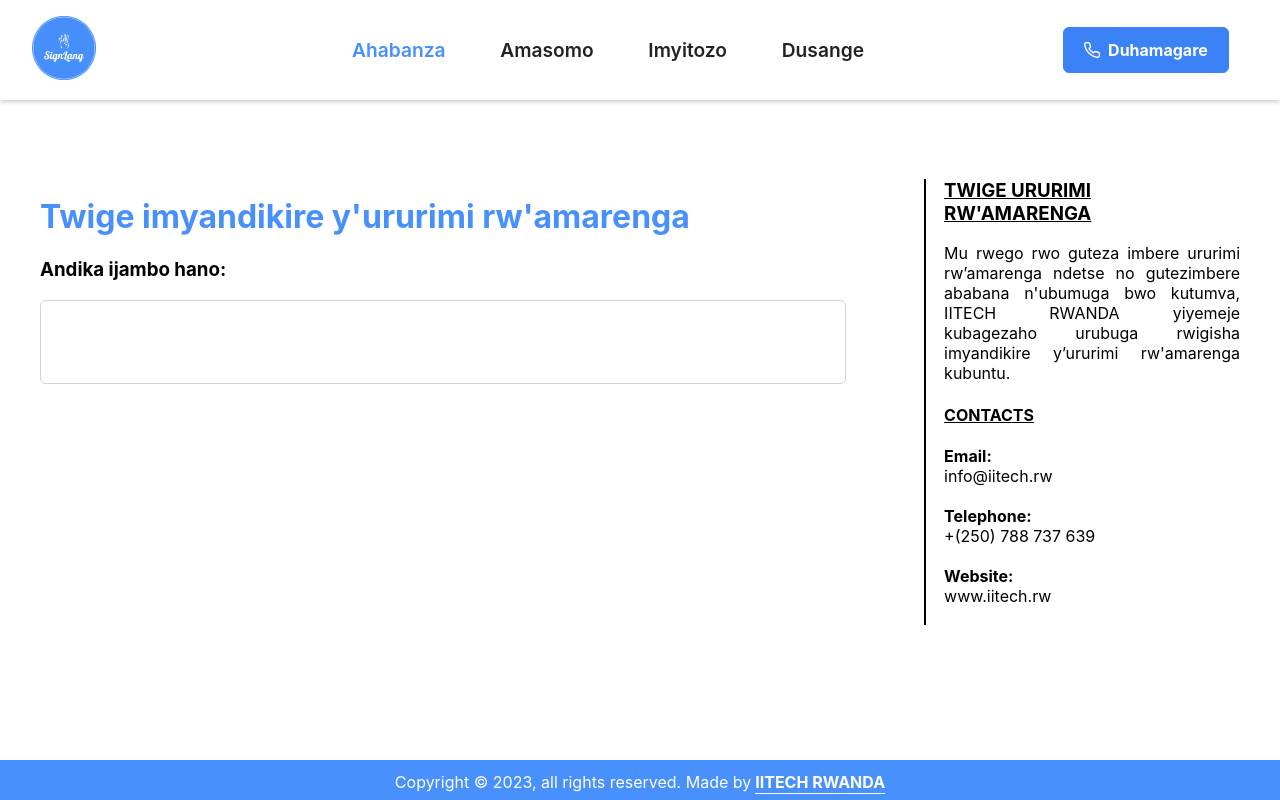
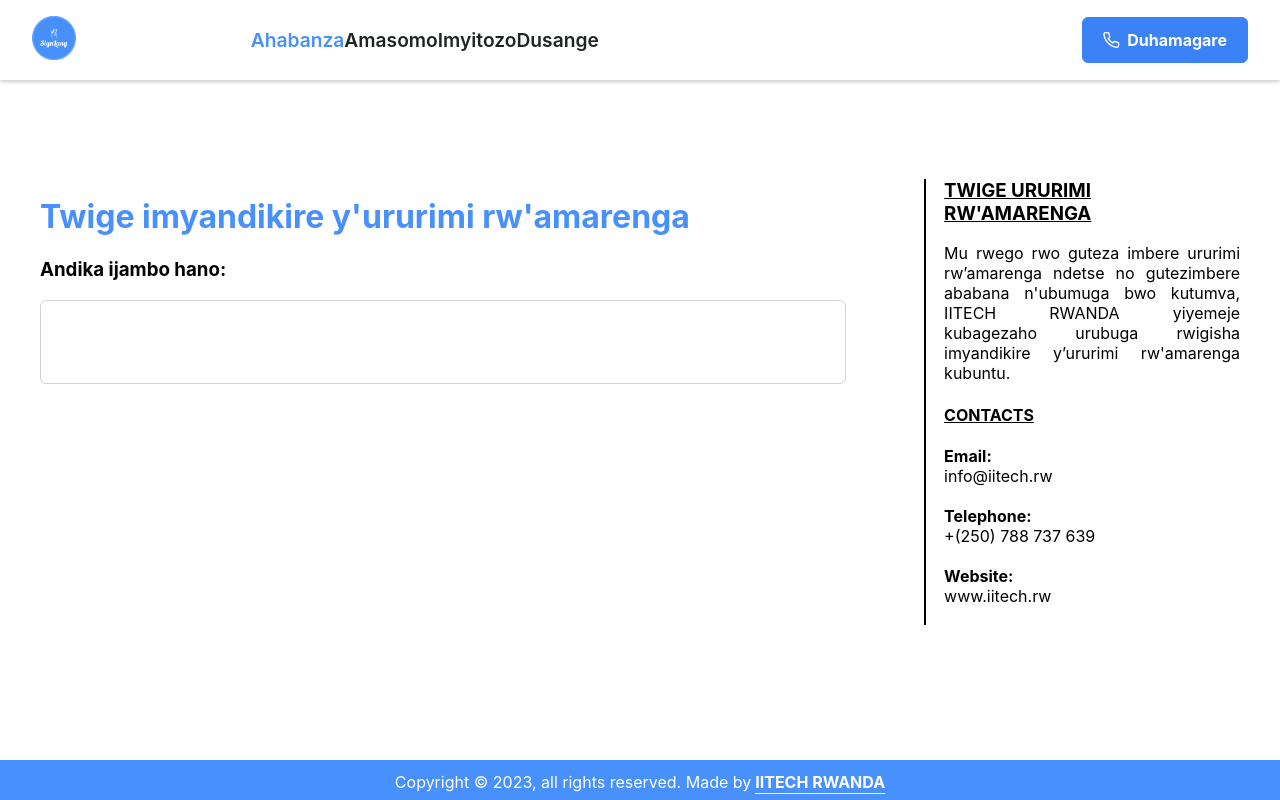
Before and after one commit to ngabo-dev/fluentfusion_frontend, a React (Vite) app: page / in a window 1280 px wide. Built offline with nearby package versions, Linux system fonts and the light colour scheme.

Commit message:
Working on nav

```diff
--- a/src/components/Navbar.jsx
+++ b/src/components/Navbar.jsx
@@ -4,14 +4,16 @@ import styled from "styled-components";
 import { Link } from "react-router-dom";
 import { Button } from "primereact/button";
 import "primeicons/primeicons.css";
+
 const Navbar = () => {
   const [active, setActive] = useState("home");
+
   return (
     <Nav>
       <div className="brand">
-        <img src={logoBlue} alt="logo" />
+        <img src={logoBlue} alt="logo" style={{maxHeight:'56px'}}/>
       </div>
-      <div className="menus ml-5">
+      <div className="menus">
         <Link
           to="/"
           className="link"
@@ -22,18 +24,6 @@ const Navbar = () => {
         >
           Ahabanza
         </Link>
-        {/* <Link
-          to="/dictionary"
-          className="link"
-          style={
-            active === "dictionary"
-              ? { color: "#4890fc" }
-              : { color: "#212427" }
-          }
-          onClick={() => setActive("dictionary")}
-        >
-          Inkoranya
-        </Link> */}
         <Link
           to="/lessons"
           className="link"
@@ -67,12 +57,9 @@ const Navbar = () => {
           Dusange
         </Link>
       </div>
-      <div
-        id="contact"
-        style={{ width: "30%", display: "flex", justifyContent: "end" }}
-      >
-        <a href="https://wa.me/250788737639" >
-        <Button label="Duhamagare" severity="info" icon="pi pi-phone" />
+      <div id="contact">
+        <a href="https://wa.me/250788737639">
+          <Button label="Duhamagare" severity="info" icon="pi pi-phone" />
         </a>
       </div>
     </Nav>
@@ -102,9 +89,9 @@ const Nav = styled.nav`
   }
 
   .menus {
-    display: flex;
-    justify-content: space-between;
-    width: calc(100vw / 2.5);
+    display: block;
+    justify-content: space between;
+    width: 100%;
 
     .link {
       text-decoration: none;
@@ -117,6 +104,28 @@ const Nav = styled.nav`
       }
     }
   }
-`;
+
+  @media (max-width: 768px) {
+    /* Add responsive styles for smaller screens here */
+    flex-direction: column;
+    align-items: flex-start;
+    padding: 1rem;
+    .brand {
+      width: 100%;
+      text-align: center;
+      img {
+        max-width: 50%;
+      }
+    }
+    .menus {
+      width: 100%;
+      margin-top: 1rem;
+      .link {
+        display: block;
+        margin-bottom: 1rem;
+      }
+    }
+  }
+}`;
 
 export default Navbar;
```
